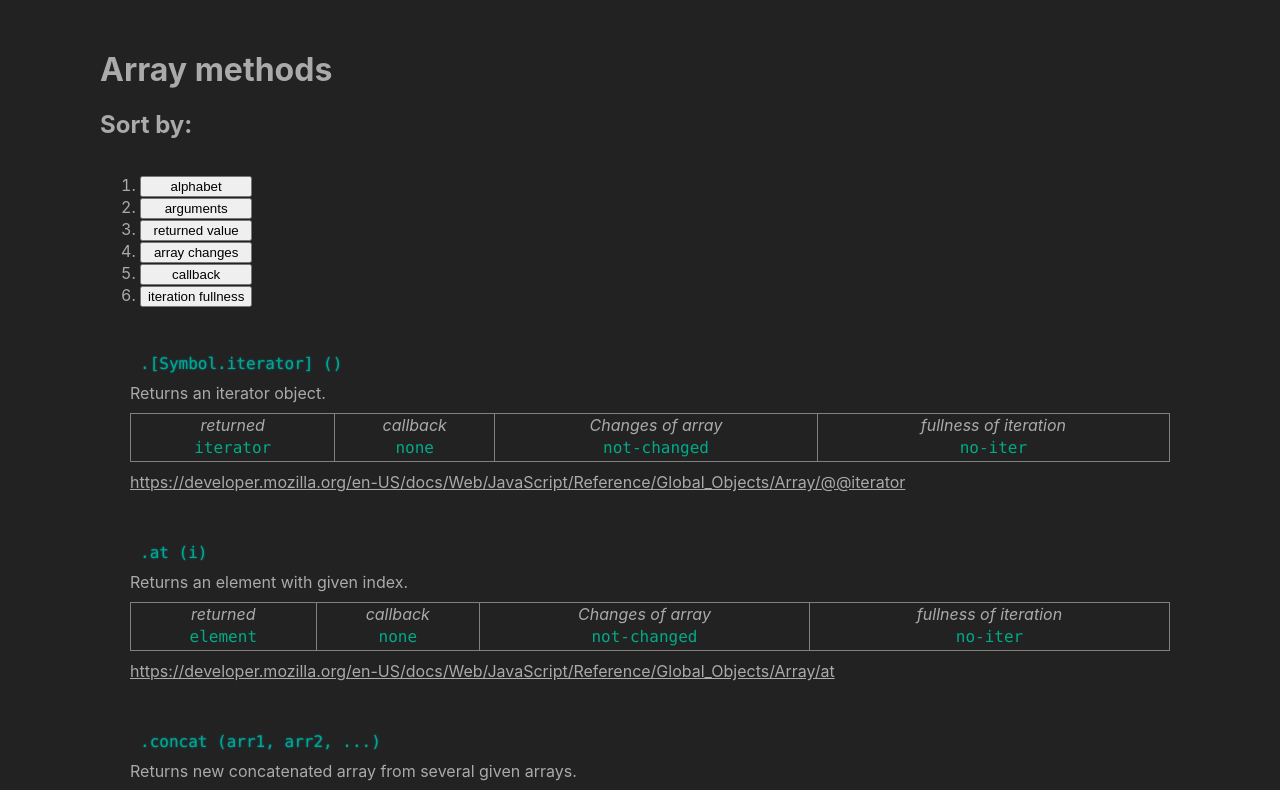
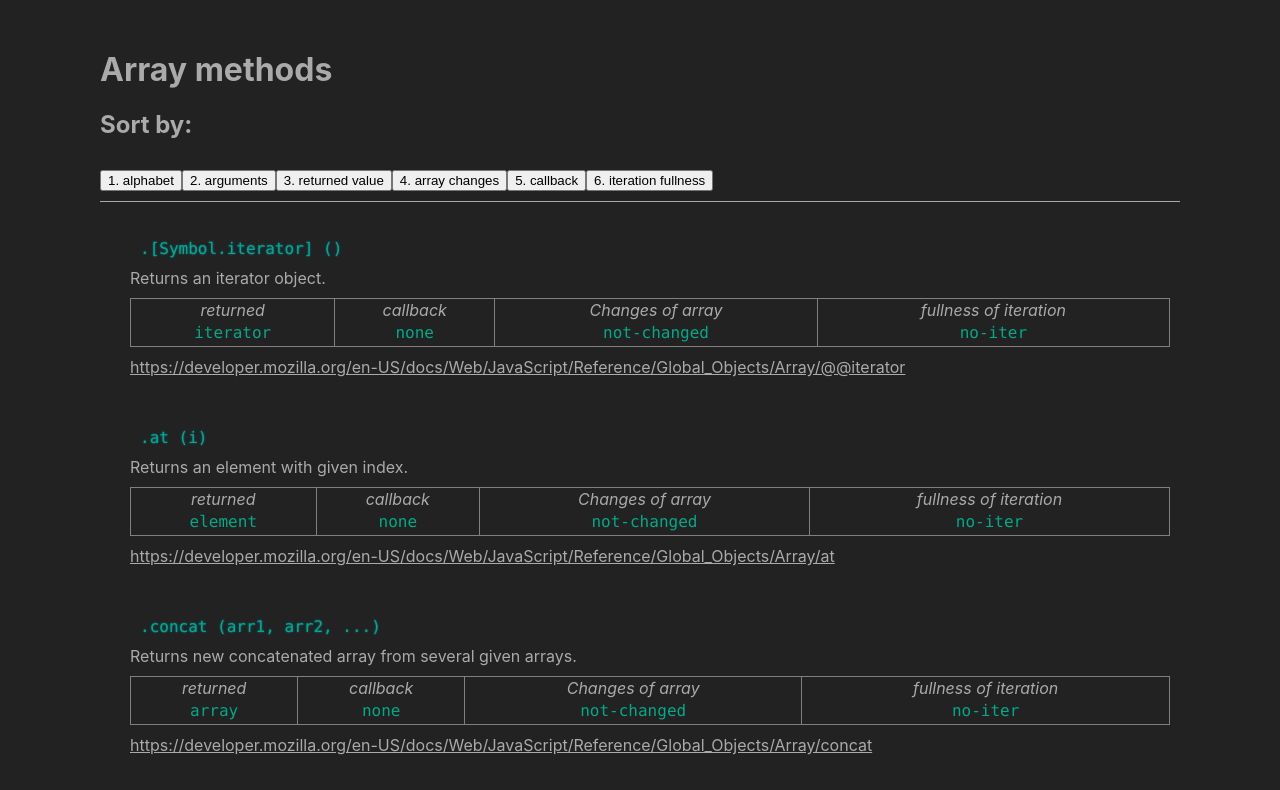
Before and after one commit to bognaum/array-methods, a React (Create React App) app: page / in a window 1280 px wide. Shown: the top 790 px of the page. Built offline with nearby package versions, Linux system fonts and the light colour scheme.

Commit message:
Тiddle condition. Refactored.

```diff
--- /dev/null
+++ b/src/FilteredList.css
@@ -0,0 +1,20 @@
+.filtered-list ol {
+	position: sticky;
+	top: 0;
+	background: #222;
+	counter-reset: nst-1;
+	padding: 10px 0;
+	border-bottom: 1px solid #aaa;
+}
+.filtered-list ol li {
+	counter-increment: nst-1;
+	display: inline-block;
+	white-space: nowrap;
+}
+.filtered-list button {
+	width: 100%;
+}
+.filtered-list button:before {
+	width: 100%;
+	content: counter(nst-1)". ";
+}
--- a/src/FilteredList.jsx
+++ b/src/FilteredList.jsx
@@ -1,3 +1,4 @@
+import "./FilteredList.css";
 import MethodDisplayBlock from "./MethodDisplayBlock";
 import arrMethods from "./data/array-methods.js";
 import { useState } from "react";
@@ -35,18 +36,12 @@ export default function FilteredList() {
 	return (
 		<div className="filtered-list">
 			<h2>Sort by:</h2>
-			<ol style={{
-				display: "inline-block",
-				position: "sticky",
-				top: "0",
-				backgroundColor: "#222",
-			}}>
+			<ol>
 				{
 					sortParams.map((v, i) => {
 						return (
 							<li key={i} >
 								<button
-								  style={{width:"100%"}}
 								  onClick={
 									  function (ev) {
 										  const sorted = methods.sort(v.sort);
```
